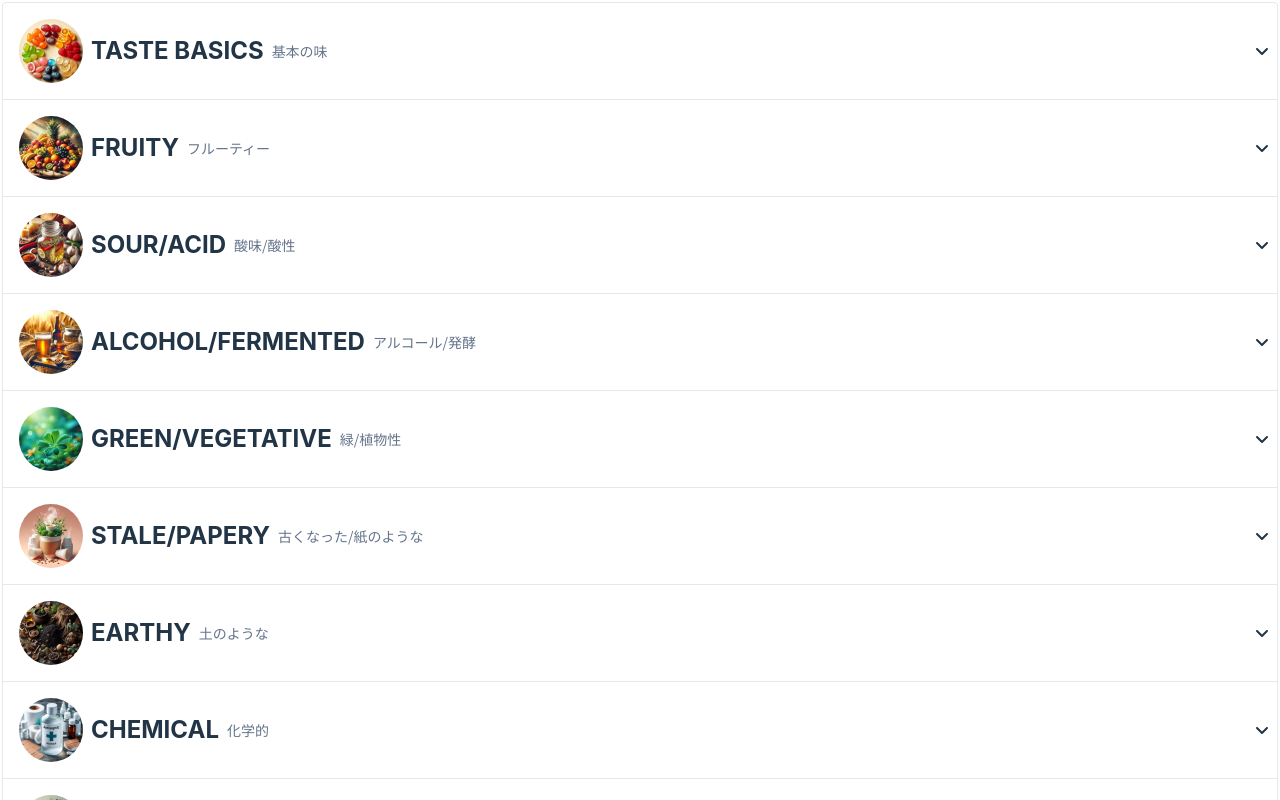
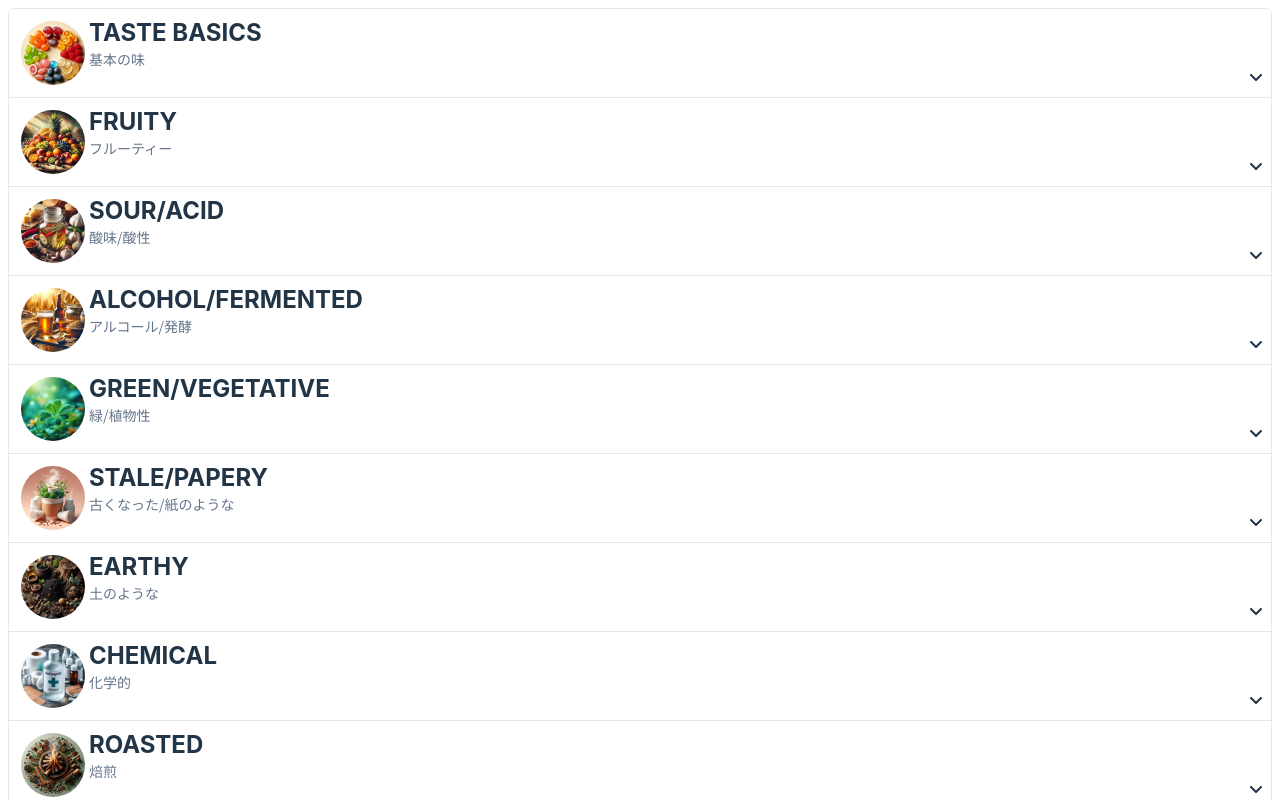
Before and after one commit to hihigash/coffee-sensory-lexicon, a React (Vite) app: page / in a window 1280 px wide. Shown: the top 800 px of the page. Built offline with nearby package versions, Linux system fonts and the light colour scheme.

Commit message:
Update layout

```diff
--- a/src/App.css
+++ b/src/App.css
@@ -1,6 +1,6 @@
 #root {
   margin: 0 auto;
-  padding: 2px;
+  padding: 0.5rem;
   text-align: center;
   width: 100%;
 }
--- a/src/App.tsx
+++ b/src/App.tsx
@@ -4,11 +4,11 @@ import "./App.css";
 
 function App() {
   return (
-    <div className="mx-auto">
+    <>
       {lexicon.map((category) => {
         return <Category key={category.id} {...category} />;
       })}
-    </div>
+    </>
   );
 }
 
--- a/src/Category.tsx
+++ b/src/Category.tsx
@@ -8,22 +8,24 @@ function Category(category: LexiconCategory) {
   return (
     <div
       key={category.id}
-      className="divided-y divide-slate-300 border-l border-r border-b first:rounded-t first:border last:rounded-b last:boarder p-2"
+      className="divided-y divide-slate-300 border-l border-r border-b first:rounded-t-md first:border last:rounded-b-md last:boarder p-2"
       onClick={() => setShow((state) => !state)}
     >
-      <div className="flex flex-wrap items-center">
+      <div className="flex flex-row">
         <img
           src={category.image}
           alt={category.displayName_en}
-          className="rounded-full w-16 h-16 m-2"
+          className="rounded-full w-16 h-16 m-1"
         />
-        <strong className="text-2xl">{category.displayName_en}</strong>
-        <span className="font-sans text-sm p-2 text-slate-500">
+        <div className="flex flex-col flex-1">
+          <strong className="text-left text-2xl">{category.displayName_en}</strong>
+          <span className="text-left font-sans text-sm text-slate-500">
             {category.displayName_ja}
           </span>
           <FontAwesomeIcon icon={show ? faAngleUp : faAngleDown} className="ml-auto" />
         </div>
-      <div>
+      </div>
+      <div className="flex flex-col">
           {show ? (
             <ul
               key={category.id}
--- a/src/FlavorItem.tsx
+++ b/src/FlavorItem.tsx
@@ -1,39 +1,41 @@
 import { useState } from "react";
 import { FontAwesomeIcon } from "@fortawesome/react-fontawesome";
-import { faAngleDown } from "@fortawesome/free-solid-svg-icons";
+import { faAngleDown, faAngleUp } from "@fortawesome/free-solid-svg-icons";
 
 function FlavorItem(item: LexiconItem) {
   const [show, setShow] = useState(false);
   return (
     <li>
-      <div className="">
       <div
-          className=""
         onClick={(e) => {
           e.stopPropagation();
           setShow((state) => !state);
         }}
       >
-          <div className="flex flex-col pl-2.5">
-            <div className="flex flex-row items-center">
+        <div className="flex flex-col pl-2.5 pt-2">
+          <div className="flex">
             <svg className="h-10 w-10 m-2">
               <circle cx="20" cy="20" r="18" strokeWidth="2" stroke="#CCCCCC" fill={item.color} />
             </svg>
+            <div className="flex flex-col">
               <strong className="text-2xl uppercase">
                 {item.displayName_en}
               </strong>
-              <span className="text-base font-sans text-wrap text-slate-500 p-2">
+              <span className="font-sans text-justify text-slate-500">
                 {item.displayName_ja}
               </span>
+            </div>
+            <div className="flex items-center ml-auto">
               {item.items?.length ? (
-                <FontAwesomeIcon icon={faAngleDown} className="ml-auto" />
+                <FontAwesomeIcon icon={show ? faAngleUp : faAngleDown} />
               ) : null}
             </div>
-            <article className="flex flex-col items-baseline text-wrap m-2">
-              <span className="text-sm font-sans p-1">
+          </div>
+          <article className="flex flex-col text-wrap m-2">
+            <span className="text-left text-sm font-sans p-1">
               {item.description_ja}
             </span>
-              <span className="text-xs text-slate-500 p-1">
+            <span className="text-left text-xs text-slate-500 p-1">
               {item.description_en}
             </span>
           </article>
@@ -50,7 +52,6 @@ function FlavorItem(item: LexiconItem) {
           </ul>
         ) : null}
       </div>
-      </div>
     </li>
   );
 }
```
Lines whose indentation alone changed are shown as unchanged.
